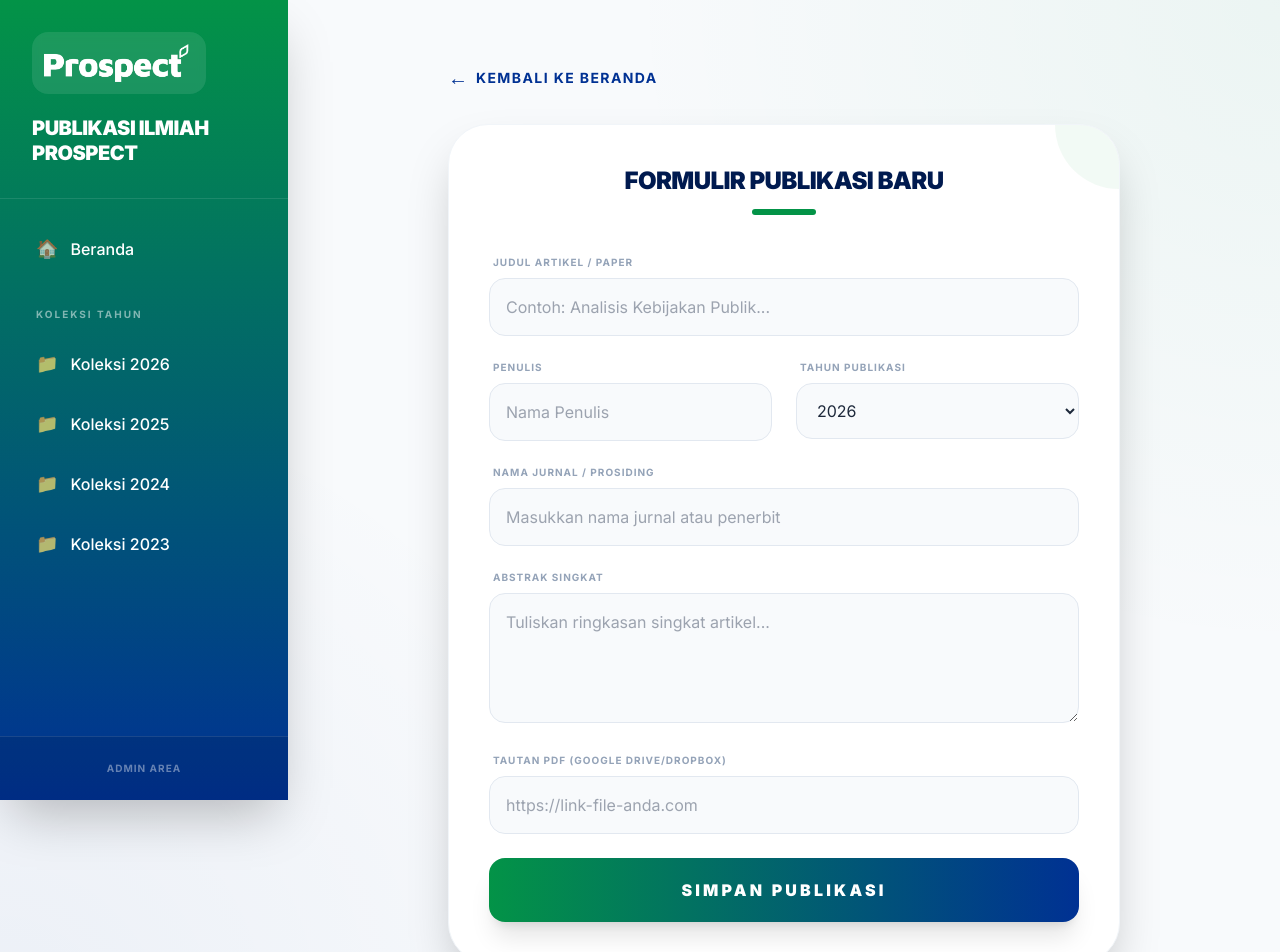
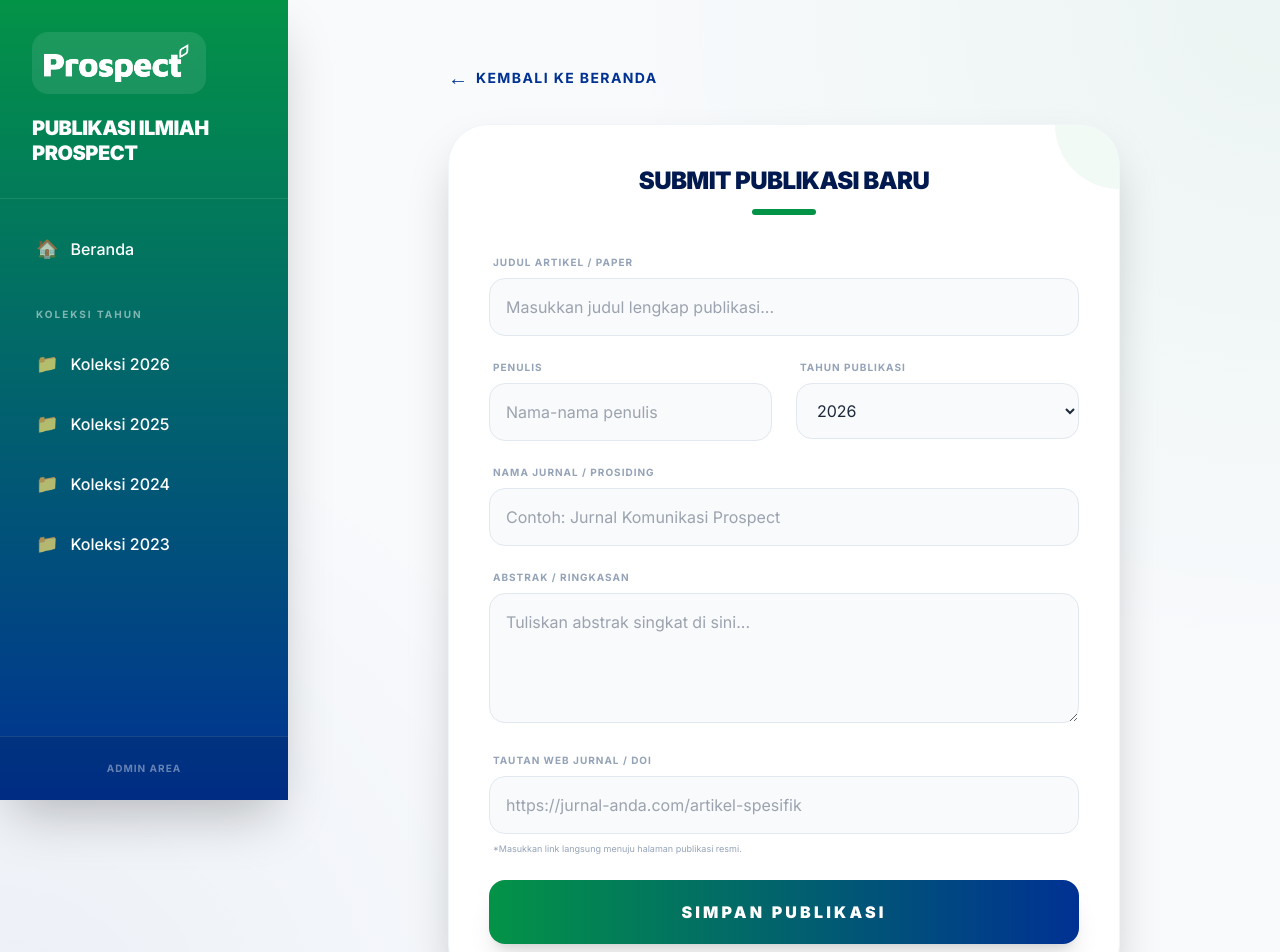
Before and after one commit to dyahputriutami/publikasi_ilmiah_prospect, a Next.js app: page /upload in a window 1280 px wide. Shown: the top 952 px of the page. Built offline with nearby package versions, Linux system fonts and the light colour scheme; no server answers.

Commit message:
Update page.tsx

```diff
--- a/app/upload/page.tsx
+++ b/app/upload/page.tsx
@@ -10,7 +10,7 @@ export default function UploadPage() {
   const [year, setYear] = useState('2026');
   const [journal, setJournal] = useState('');
   const [abstract, setAbstract] = useState('');
-  const [pdfUrl, setPdfUrl] = useState('');
+  const [paperUrl, setPaperUrl] = useState(''); // Mengganti pdfUrl menjadi paperUrl
   const [loading, setLoading] = useState(false);
   const router = useRouter();
 
@@ -27,14 +27,14 @@ export default function UploadPage() {
           year: parseInt(year),
           journal_name: journal,
           abstract,
-          pdf_url: pdfUrl
+          pdf_url: paperUrl // Tetap disimpan ke kolom pdf_url di database agar tidak perlu mengubah struktur tabel
         },
       ]);
 
     if (error) {
-      alert('Gagal menyimpan data: ' + error.message);
+      alert('Gagal mengirim data: ' + error.message);
     } else {
-      alert('Data publikasi berhasil disimpan!');
+      alert('Publikasi berhasil disubmit!');
       router.push('/');
     }
     setLoading(false);
@@ -43,7 +43,6 @@ export default function UploadPage() {
   return (
     <div className="min-h-screen p-8 md:p-16 flex flex-col items-center">
 
-      {/* NAVIGASI KEMBALI - SEKARANG MENGGUNAKAN WARNA TEMA */}
       <div className="w-full max-w-2xl mb-8">
         <Link href="/" className="inline-flex items-center gap-2 text-prospect-blue hover:text-prospect-green font-bold transition-colors group">
           <span className="text-xl group-hover:-translate-x-1 transition-transform">←</span>
@@ -52,36 +51,33 @@ export default function UploadPage() {
       </div>
 
       <div className="bg-white w-full max-w-2xl rounded-[2.5rem] shadow-2xl p-10 border border-slate-100 relative overflow-hidden">
-        {/* Aksen dekoratif di pojok kartu */}
         <div className="absolute top-0 right-0 w-32 h-32 bg-prospect-green/5 rounded-full -mr-16 -mt-16"></div>
 
+        {/* JUDUL HALAMAN BARU */}
         <div className="mb-10 text-center relative z-10">
-          <h2 className="text-2xl font-black text-prospect-blue-dark uppercase tracking-tight">Formulir Publikasi Baru</h2>
+          <h2 className="text-2xl font-black text-prospect-blue-dark uppercase tracking-tight">Submit Publikasi Baru</h2>
           <div className="h-1.5 w-16 bg-prospect-green mx-auto mt-3 rounded-full"></div>
         </div>
 
         <form onSubmit={handleSubmit} className="space-y-6 relative z-10">
-          {/* JUDUL */}
           <div>
             <label className="block text-[10px] font-bold uppercase tracking-widest text-slate-400 mb-2 ml-1">Judul Artikel / Paper</label>
             <input
               type="text" required value={title} onChange={(e) => setTitle(e.target.value)}
-              placeholder="Contoh: Analisis Kebijakan Publik..."
+              placeholder="Masukkan judul lengkap publikasi..."
               className="w-full p-4 bg-slate-50 border border-slate-200 rounded-2xl focus:outline-none focus:border-prospect-green focus:ring-4 focus:ring-prospect-green/10 transition-all text-slate-800"
             />
           </div>
 
           <div className="grid grid-cols-1 md:grid-cols-2 gap-6">
-            {/* PENULIS */}
             <div>
               <label className="block text-[10px] font-bold uppercase tracking-widest text-slate-400 mb-2 ml-1">Penulis</label>
               <input
                 type="text" required value={authors} onChange={(e) => setAuthors(e.target.value)}
-                placeholder="Nama Penulis"
+                placeholder="Nama-nama penulis"
                 className="w-full p-4 bg-slate-50 border border-slate-200 rounded-2xl focus:outline-none focus:border-prospect-green transition-all text-slate-800"
               />
             </div>
-            {/* TAHUN */}
             <div>
               <label className="block text-[10px] font-bold uppercase tracking-widest text-slate-400 mb-2 ml-1">Tahun Publikasi</label>
               <select
@@ -96,43 +92,41 @@ export default function UploadPage() {
             </div>
           </div>
 
-          {/* JURNAL */}
           <div>
             <label className="block text-[10px] font-bold uppercase tracking-widest text-slate-400 mb-2 ml-1">Nama Jurnal / Prosiding</label>
             <input
               type="text" value={journal} onChange={(e) => setJournal(e.target.value)}
-              placeholder="Masukkan nama jurnal atau penerbit"
+              placeholder="Contoh: Jurnal Komunikasi Prospect"
               className="w-full p-4 bg-slate-50 border border-slate-200 rounded-2xl focus:outline-none focus:border-prospect-green transition-all text-slate-800"
             />
           </div>
 
-          {/* ABSTRAK */}
           <div>
-            <label className="block text-[10px] font-bold uppercase tracking-widest text-slate-400 mb-2 ml-1">Abstrak Singkat</label>
+            <label className="block text-[10px] font-bold uppercase tracking-widest text-slate-400 mb-2 ml-1">Abstrak / Ringkasan</label>
             <textarea
               rows={4} value={abstract} onChange={(e) => setAbstract(e.target.value)}
-              placeholder="Tuliskan ringkasan singkat artikel..."
+              placeholder="Tuliskan abstrak singkat di sini..."
               className="w-full p-4 bg-slate-50 border border-slate-200 rounded-2xl focus:outline-none focus:border-prospect-green transition-all text-slate-800"
             ></textarea>
           </div>
 
-          {/* LINK PDF */}
+          {/* INPUT LINK JURNAL (MENGGANTIKAN LINK DRIVE) */}
           <div>
-            <label className="block text-[10px] font-bold uppercase tracking-widest text-slate-400 mb-2 ml-1">Tautan PDF (Google Drive/Dropbox)</label>
+            <label className="block text-[10px] font-bold uppercase tracking-widest text-slate-400 mb-2 ml-1">Tautan Web Jurnal / DOI</label>
             <input
-              type="url" required value={pdfUrl} onChange={(e) => setPdfUrl(e.target.value)}
-              placeholder="https://link-file-anda.com"
+              type="url" required value={paperUrl} onChange={(e) => setPaperUrl(e.target.value)}
+              placeholder="https://jurnal-anda.com/artikel-spesifik"
               className="w-full p-4 bg-slate-50 border border-slate-200 rounded-2xl focus:outline-none focus:border-prospect-green transition-all text-slate-800"
             />
+            <p className="text-[9px] text-slate-400 mt-2 ml-1">*Masukkan link langsung menuju halaman publikasi resmi.</p>
           </div>
 
-          {/* TOMBOL SIMPAN - GRADASI TEMA */}
           <button
             type="submit"
             disabled={loading}
             className="w-full p-5 bg-gradient-to-r from-prospect-green to-prospect-blue hover:from-prospect-blue hover:to-prospect-green text-white rounded-2xl font-black uppercase tracking-[0.2em] shadow-xl hover:shadow-prospect-green/30 transition-all transform hover:-translate-y-1 disabled:opacity-50"
           >
-            {loading ? 'Sedang Menyimpan...' : 'Simpan Publikasi'}
+            {loading ? 'Sedang Memproses...' : 'Simpan Publikasi'}
           </button>
         </form>
       </div>
```
